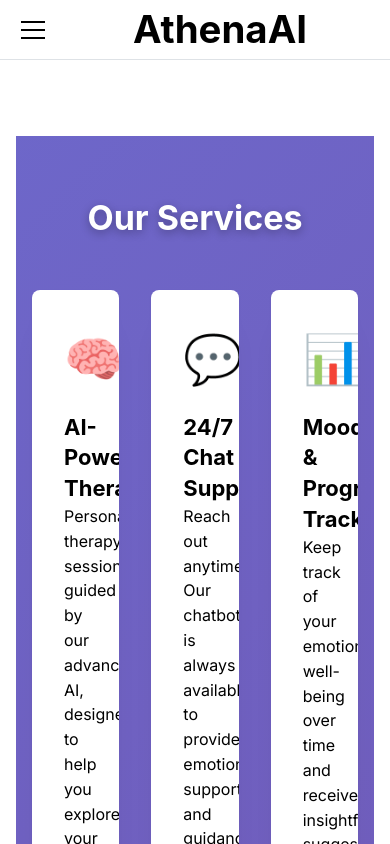
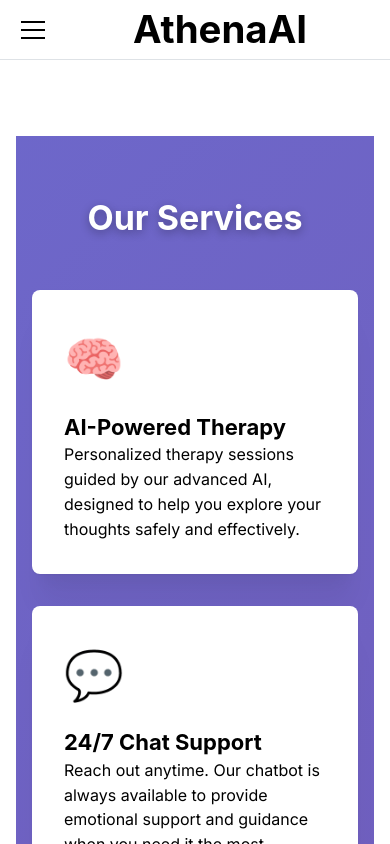
Before and after one commit to AthenaOS24/AthenaOS, a React (Vite) app in the folder athenaos-frontend/: page /services in a window 390 px wide. Shown: the top 844 px of the page. Built offline with nearby package versions, Linux system fonts and the light colour scheme; no server answers.

Commit message:
Update ServicePage.tsx

```diff
--- a/athenaos-frontend/src/pages/ServicePage.tsx
+++ b/athenaos-frontend/src/pages/ServicePage.tsx
@@ -1,4 +1,3 @@
-import React from 'react';
 import { Container, Title, Text, Card, SimpleGrid, Button, Stack } from '@mantine/core';
 import './ServicePage.css';
 
@@ -11,10 +10,11 @@ export function ServicesPage() {
         </Title>
 
 
-        <SimpleGrid cols={3} spacing="xl" breakpoints={[
-          { maxWidth: '980px', cols: 2, spacing: 'md' },
-          { maxWidth: '640px', cols: 1, spacing: 'sm' },
-        ]} mt={50}>
+        <SimpleGrid
+          cols={{ base: 1, sm: 2, md: 3 }}
+          spacing="xl"
+          mt={50}
+        >
           {/* Service Card 1 */}
           <Card className="service-card" shadow="xl" p="xl" radius="md">
             <div className="service-icon">🧠</div>
```
